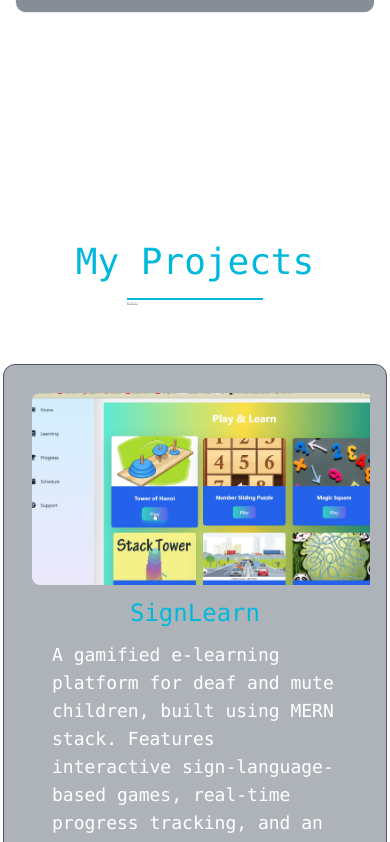
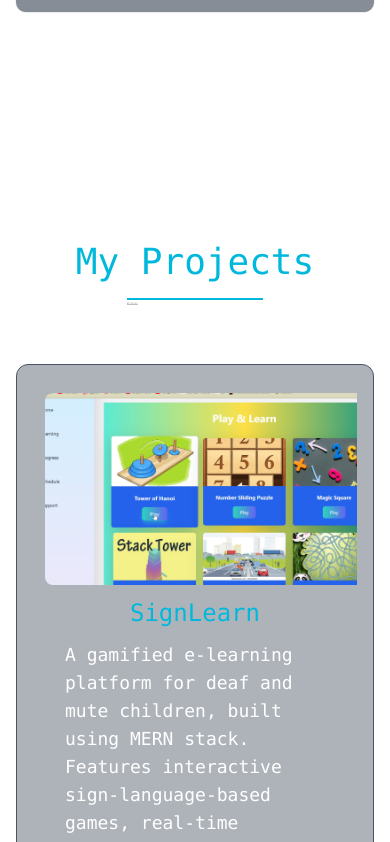
Before and after one commit to nilamkumari11/Nilam-Portfolio, a React (Vite) app: page / in a window 390 px wide. Shown: the part 4434-5276 px from the top of the page. Built offline with nearby package versions, Linux system fonts and the light colour scheme.

Commit message:
mobile update

```diff
--- a/src/components/Projects.jsx
+++ b/src/components/Projects.jsx
@@ -10,7 +10,7 @@ import TransitionWithScale from './TransitionWithScale'
 export const Projects = ({id}) => {
    return (
 
-        <div className='mb-20'>
+        <div className='mb-20  px-4 sm:px-6 md:px-10'>
         <div id={id} className="text-center text-cyan-500 p-4 mb-2 font-mono">
                     <h2 className="text-4xl">My Projects</h2>
                     <div className="w-34 h-0.5 bg-cyan-500 mx-auto mt-4 mb-10 ">
@@ -76,7 +76,7 @@ const Card = ({
 }) => {
     return (
         <div className='flex flex-col items-center w-full max-w-sm bg-gray-700/40 backdrop-blur-sm
-    border border-gray-600 rounded-xl hover:scale-105 hover:border-cyan-600
+    border border-gray-600 rounded-xl sm:hover:scale-104 hover:border-cyan-600
     transition-transform duration-200 ease-in-out p-4 mx-auto lg:mb-0 mb-10'>
             <div className='rounded-lg overflow-hidden'>
                 <img src={photo} alt="project" className="w-full h-48 object-cover m-3 rounded-lg" />
```
